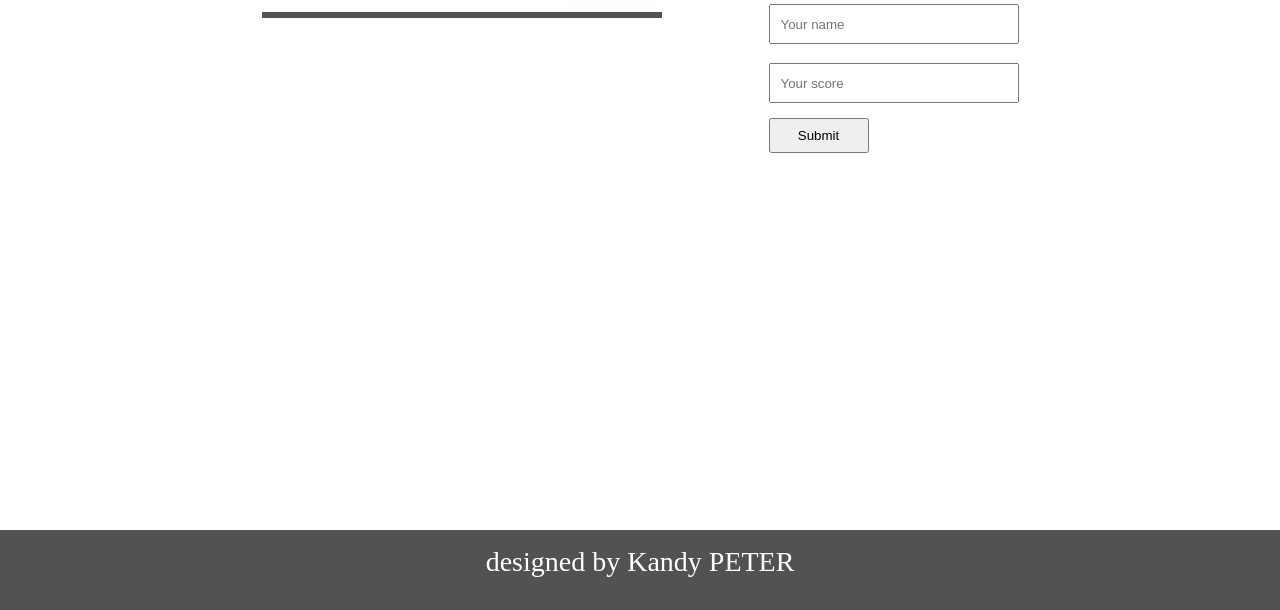
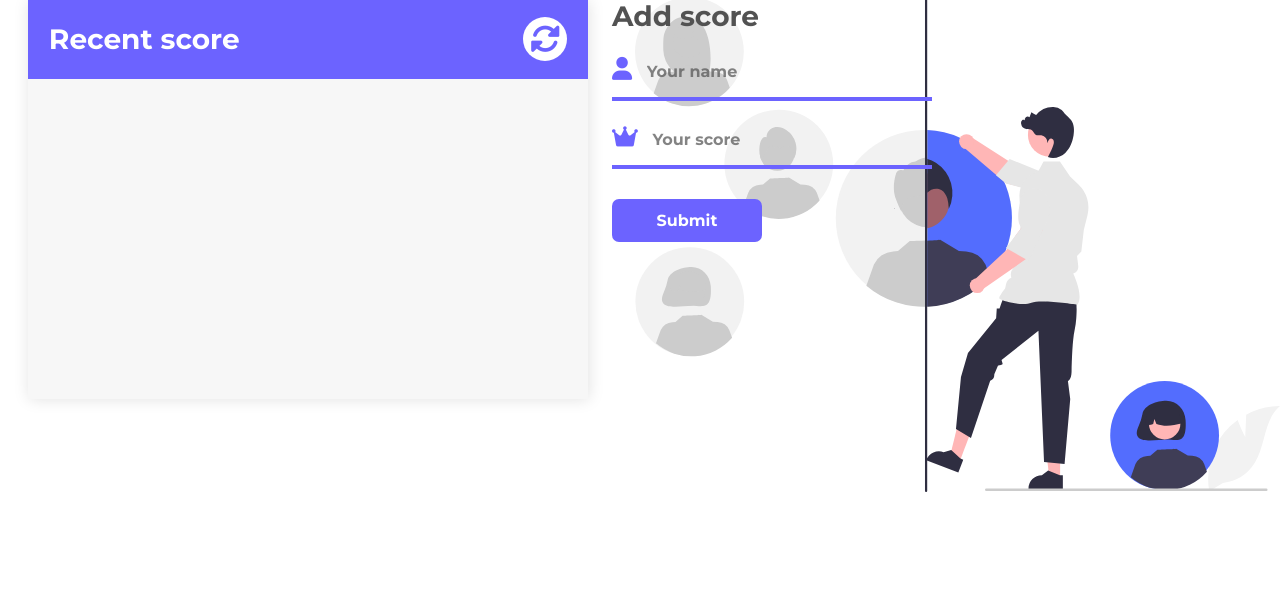
Before and after one commit to Kandy-Peter/leaderboard, a website built with webpack: page src/index.html in a window 1280 px wide. Shown: the part 190-800 px from the top of the page. Built offline with nearby package versions, Linux system fonts and the light colour scheme; no server answers.

Commit message:
add styles to the leaderboard

```diff
--- a/src/index.html
+++ b/src/index.html
@@ -1,36 +1,43 @@
 <!DOCTYPE html>
 <html lang="en">
+
     <head>
         <meta charset="UTF-8">
         <meta http-equiv="X-UA-Compatible" content="IE=edge">
         <meta name="viewport" content="width=device-width, initial-scale=1.0">
+        <link rel="stylesheet" href="https://cdnjs.cloudflare.com/ajax/libs/font-awesome/6.0.0-beta3/css/all.min.css"
+            integrity="sha512-Fo3rlrZj/k7ujTnHg4CGR2D7kSs0v4LLanw2qksYuRlEzO+tcaEPQogQ0KaoGN26/zrn20ImR1DfuLWnOo7aBA=="
+            crossorigin="anonymous" referrerpolicy="no-referrer" />
         <title>loaderboard</title>
     </head>
+
     <body>
         <h1>Leaderboard</h1>
         <div class="container">
             <div class="players">
                 <div class="aside">
                     <h3>Recent score</h3>
-                <button class="refresh-btn">Refresh</button>
+                    <button class="refresh-btn"><i class="fas fa-sync-alt"></i></button>
                 </div>
                 <ul class="clm-score">
-                <!-- <li>Name: 100</li>
-                <li>Name: 200</li>
-                <li>Name: 300</li>
-                <li>Name: 12</li>
-                <li>Name: 3</li> -->
+
                 </ul>
             </div>
             <div class="score-form">
                 <h3>Add score</h3>
                 <form>
+                    <div class="user-input">
+                        <label for="player"><i class="fas fa-user"></i></label>
                         <input type="text" name="player" id="input-player" placeholder="Your name">
+                    </div>
+                    <div class="score-input">
+                        <label for="score"><i class="fas fa-crown"></i></label>
                         <input type="number" name="score" id="score" placeholder="Your score">
+                    </div>
                     <button class="button">Submit</button>
                 </form>
             </div>
         </div>
-    <footer>designed by Kandy PETER</footer>
     </body>
+
 </html>
--- a/src/renderData.js
+++ b/src/renderData.js
@@ -29,7 +29,8 @@ const getData = async () => {
   data.result.forEach((player, index) => {
     userList.innerHTML += `
           <li id="${index + 1}">
-            <p>${player.user}: <span>${player.score}</span></p>
+            <p>${index + 1} </p>
+            <p> ${player.user}: <span>${player.score}</span></p>
           </li>
       `;
   });
--- a/src/style.css
+++ b/src/style.css
@@ -1,29 +1,33 @@
+@import url('https://fonts.googleapis.com/css2?family=Montserrat:wght@700&display=swap');
+
 * {
   margin: 0;
   padding: 0;
   box-sizing: border-box;
   list-style-type: none;
+  font-family: 'Montserrat', sans-serif;
 }
 
 body {
   display: flex;
   flex-direction: column;
   height: 100vh;
+  background: url(./undraw_filter_re_sa16.svg) no-repeat right;
 }
 
 h1 {
   font-size: 50px;
-  margin: 2rem;
-  margin-left: 10rem;
+  margin: 3.5rem;
+  color: #525252;
 }
 
 h3 {
-  font-size: 32px;
+  font-size: 28px;
+  color: #ffffff;
 }
 
 .container {
-  margin: 0 auto;
-  width: 70%;
+  width: 75%;
   min-width: 700px;
   display: flex;
   justify-content: space-around;
@@ -31,34 +35,78 @@ h3 {
   flex: 1;
 }
 
+.players {
+  background-color: #f7f7f7;
+  width: 560px;
+  box-shadow: 1px 0.5px 15px #e2e2e2;
+  height: 400px;
+}
+
 .aside {
   display: flex;
   justify-content: space-between;
+  align-items: center;
+  padding: 0 1.3rem;
   width: 100%;
+  height: 80px;
+  background-color: #6C63FF;
 }
 
 .refresh-btn {
-  width: 100px;
-  height: 40px;
   border: none;
-  background-color: #fff;
-  box-shadow: 1px 1px 10px #525252;
+  background-color: transparent;
+}
+
+.fa-sync-alt {
+  color: #6C63FF;
+  font-size: 30px;
+  background-color: #ffffff;
+  padding: 7px;
+  border-radius: 50%;
+}
+
+::-webkit-scrollbar {
+  width: 10px;
+}
+
+::-webkit-scrollbar-track {
+  border-radius: 5px;
+  box-shadow: inset 0 0 10px #e2e2e2;
+}
+
+::-webkit-scrollbar-thumb {
+  border-radius: 5px;
+  background-color: #6C63FF;
 }
 
 .clm-score {
-  border: 3px solid #525252;
-  width: 400px;
-  margin-top: 1.5rem;
+  height: 300px;
+  overflow-y: scroll;
 }
 
 .clm-score li {
   width: 100%;
-  height: 50px;
+  height: 60px;
   padding: 10px;
+  display: flex;
+  align-items: center;
+  color: #525252;
+}
+
+.clm-score li > p {
+  margin-right: 20px;
 }
 
 .clm-score li:nth-child(even) {
-  background-color: #d8d8d8;
+  background-color: #f3f3f3;
+}
+
+.clm-score li:nth-child(odd) {
+  background-color: #ffffff;
+}
+
+.score-form h3 {
+  color: #525252;
 }
 
 .score-form form {
@@ -72,21 +120,36 @@ h3 {
   height: 40px;
   margin-top: 1.2rem;
   padding: 10px;
+  border: none;
+  outline: none;
+  background-color: transparent;
+}
+
+.score-input,
+.user-input {
+  width: 320px;
+  border-bottom: 4px solid#6C63FF;
+  padding-bottom: 0.3rem;
+}
+
+.fa-crown,
+.fa-user {
+  color: #6C63FF;
+  font-size: 23px;
+}
+
+::placeholder {
+  font-size: 16px;
+  color: #525252b7;
 }
 
 .button {
-  width: 100px;
-  height: 35px;
-  margin-top: 15px;
+  width: 150px;
+  height: 43px;
+  margin-top: 30px;
+  background-color: #6C63FF;
+  border: none;
+  border-radius: 7px;
+  font-size: 16px;
+  color: #ffffff;
 }
-
-footer {
-  width: 100%;
-  background-color: #525252;
-  height: 80px;
-  color: #fff;
-  font-size: 28px;
-  bottom: 0;
-  text-align: center;
-  padding-top: 1rem;
-}
```
Also changed, not shown: dist/index.html, dist/main.js, src/undraw_filter_re_sa16.svg (added). Lines whose indentation alone changed are shown as unchanged.
